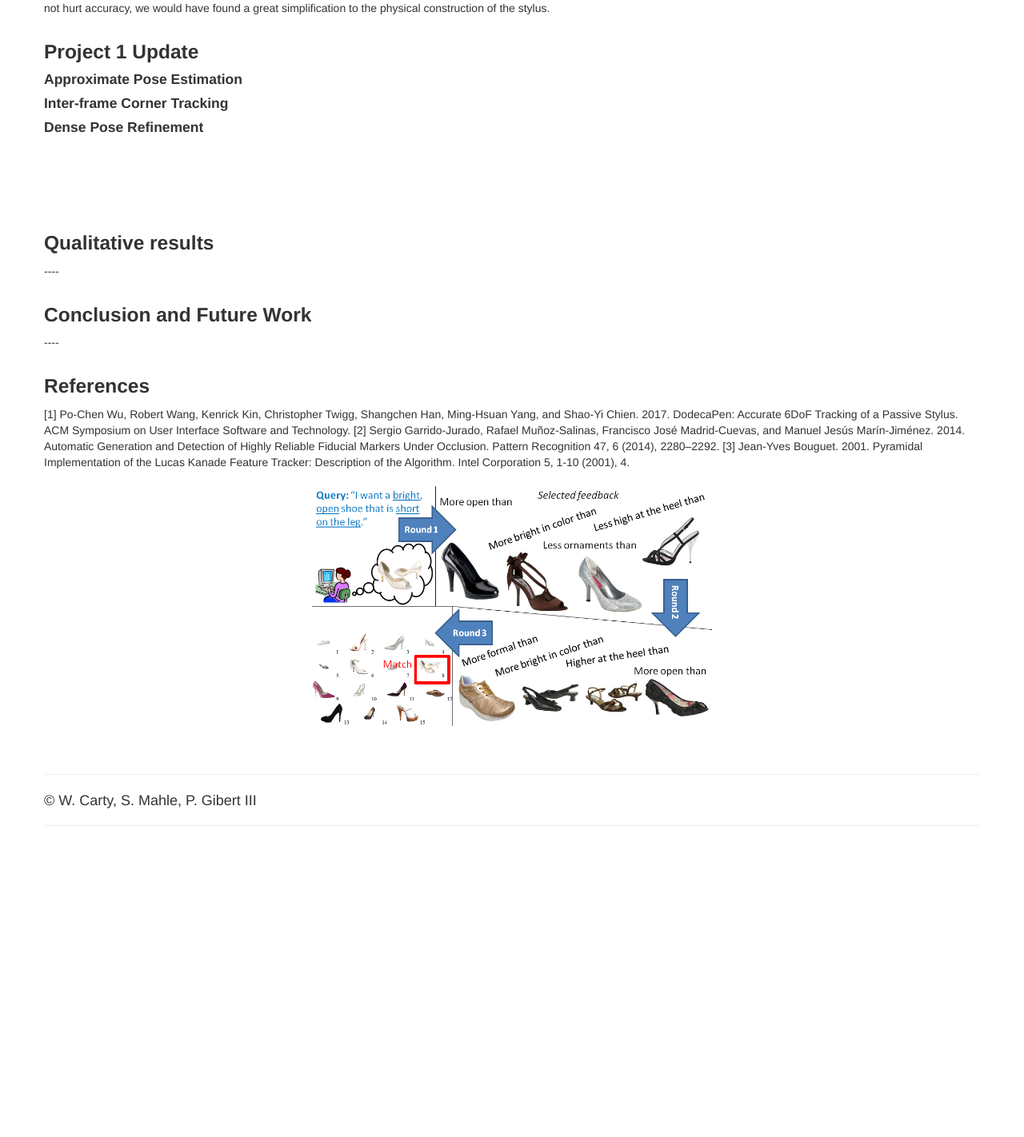
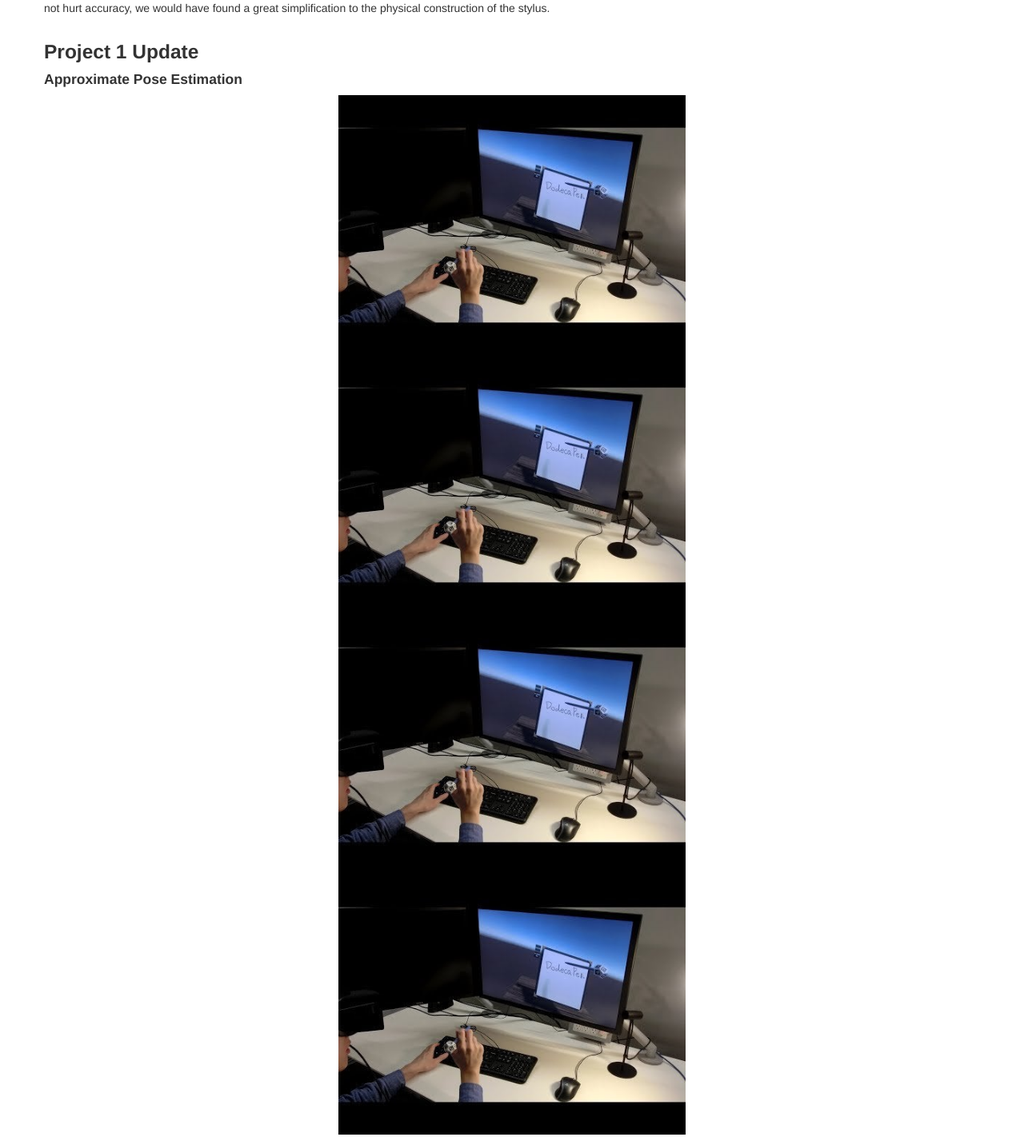
Before and after one commit to samuelmahle/CS4476Project, a plain HTML site: page index.html in a window 1280 px wide. Shown: the part 1508-2930 px from the top of the page at 80% size. Before the commit the page ends 2611 px from the top, so only its background shows below. Drawn offline with Linux system fonts and the light colour scheme; files whose address does not match are found by name.

Commit message:
Update index.html

```diff
--- a/index.html
+++ b/index.html
@@ -88,6 +88,18 @@ A successful project consists of implementing and verifying Oculus’s research
 <!-- Project 1 Update -->
 <h3>Project 1 Update</h3>
 <h4>Approximate Pose Estimation</h4>
+<div style="text-align: center;">
+<img style="height: 325px;" alt="" src="exampleImage.jpeg">
+</div>
+<div style="text-align: center;">
+<img style="height: 325px;" alt="" src="exampleImage.jpeg">
+</div>
+<div style="text-align: center;">
+<img style="height: 325px;" alt="" src="exampleImage.jpeg">
+</div>
+<div style="text-align: center;">
+<img style="height: 325px;" alt="" src="exampleImage.jpeg">
+</div>
 <h4>Inter-frame Corner Tracking</h4>
 <h4>Dense Pose Refinement</h4>
 
```
